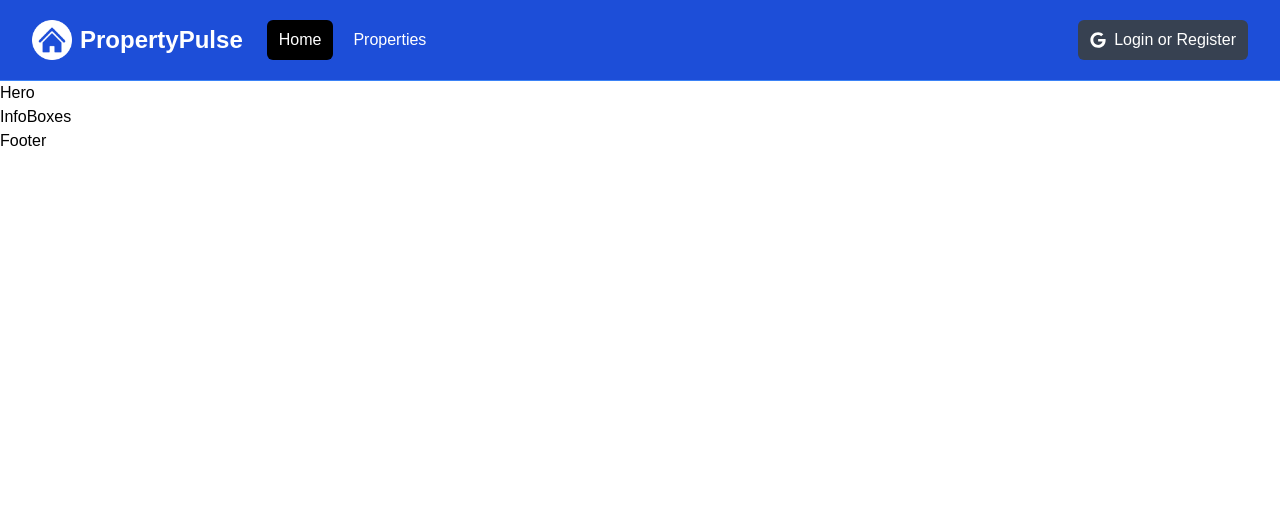
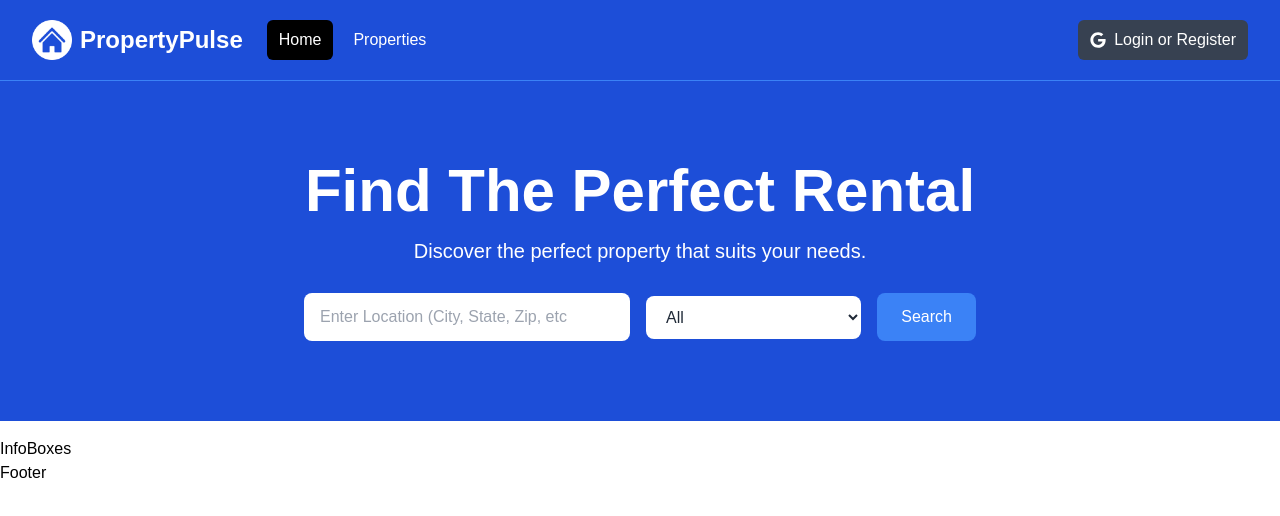
Before and after one commit to thomasmartinez114/property-app, a Next.js app: page / in a window 1280 px wide. Shown: the top 516 px of the page. Built offline with nearby package versions, Linux system fonts and the light colour scheme.

Commit message:
Hero displaying

```diff
--- a/components/Hero.jsx
+++ b/components/Hero.jsx
@@ -1,5 +1,60 @@
 const Hero = () => {
-  return <div>Hero</div>;
+  return (
+    <section className="bg-blue-700 py-20 mb-4">
+    <div
+      className="max-w-7xl mx-auto px-4 sm:px-6 lg:px-8 flex flex-col items-center"
+    >
+      <div className="text-center">
+        <h1
+          className="text-4xl font-extrabold text-white sm:text-5xl md:text-6xl"
+        >
+          Find The Perfect Rental
+        </h1>
+        <p className="my-4 text-xl text-white">
+          Discover the perfect property that suits your needs.
+        </p>
+        </div>
+
+      {/* <!-- Form Component --> */}
+      <form
+        className="mt-3 mx-auto max-w-2xl w-full flex flex-col md:flex-row items-center"
+      >
+        <div className="w-full md:w-3/5 md:pr-2 mb-4 md:mb-0">
+          <label htmlFor="location" className="sr-only">Location</label>
+          <input
+            type="text"
+            id="location"
+            placeholder="Enter Location (City, State, Zip, etc"
+            className="w-full px-4 py-3 rounded-lg bg-white text-gray-800 focus:outline-none focus:ring focus:ring-blue-500"
+          />
+        </div>
+        <div className="w-full md:w-2/5 md:pl-2">
+          <label htmlFor="property-type" className="sr-only">Property Type</label>
+          <select
+            id="property-type"
+            className="w-full px-4 py-3 rounded-lg bg-white text-gray-800 focus:outline-none focus:ring focus:ring-blue-500"
+          >
+            <option value="All">All</option>
+            <option value="Apartment">Apartment</option>
+            <option value="Studio">Studio</option>
+            <option value="Condo">Condo</option>
+            <option value="House">House</option>
+            <option value="Cabin Or Cottage">Cabin or Cottage</option>
+            <option value="Loft">Loft</option>
+            <option value="Room">Room</option>
+            <option value="Other">Other</option>
+          </select>
+        </div>
+        <button
+          type="submit"
+          className="md:ml-4 mt-4 md:mt-0 w-full md:w-auto px-6 py-3 rounded-lg bg-blue-500 text-white hover:bg-blue-600 focus:outline-none focus:ring focus:ring-blue-500"
+        >
+          Search
+        </button>
+      </form>
+    </div>
+  </section>
+  );
 };
 
 export default Hero;
```
